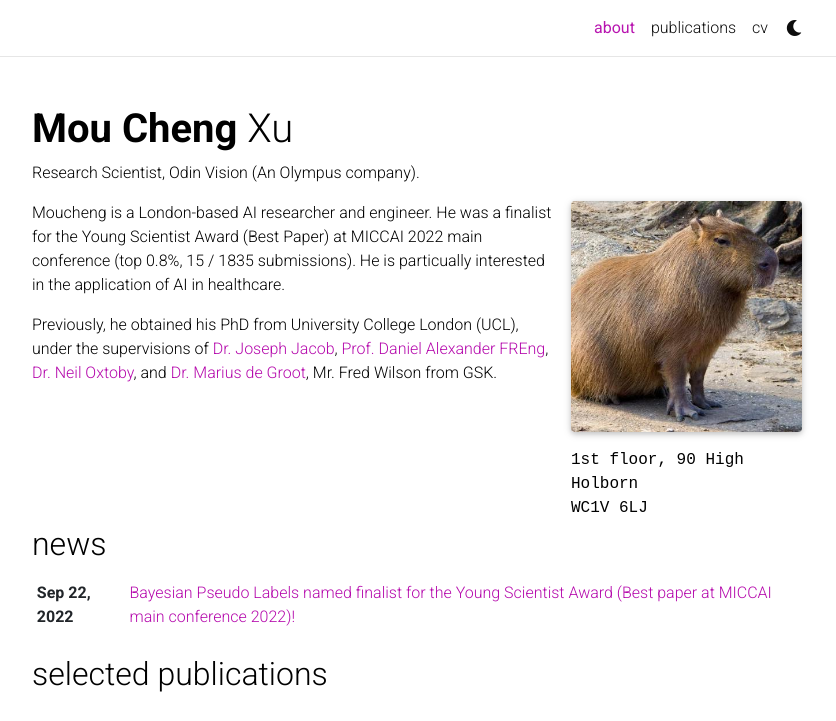
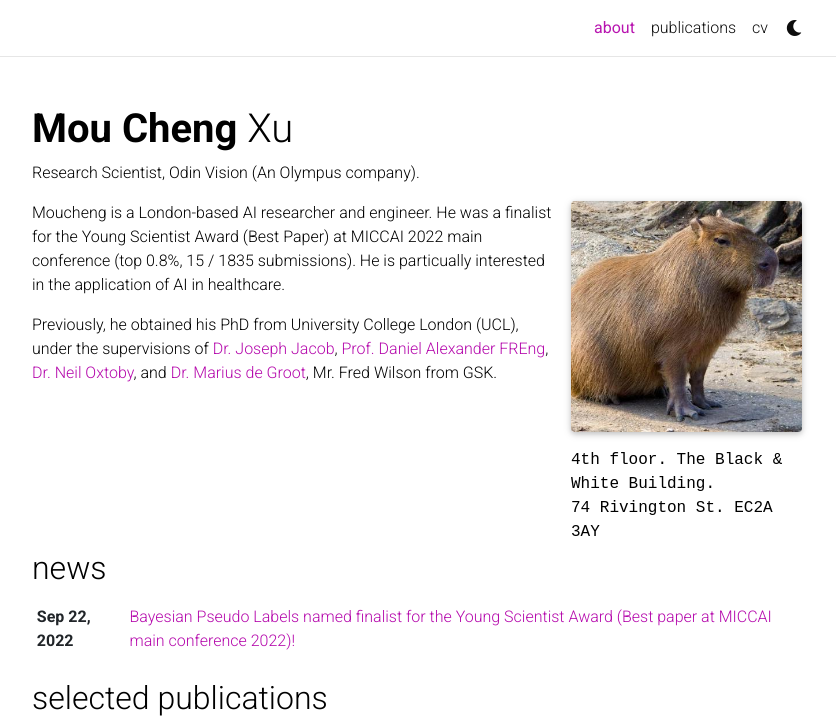
Before and after one commit to moucheng2017/moucheng2017.github.io, a Jekyll site: the page built from _pages/about.md, in a window 1280 px wide and 1015 px high, cut to the strip 0-721 px from the top of the window. Shown: the whole strip, without its empty margins (223-1059 px from the left). Built offline with Jekyll 4.4.1, drawn with Linux system fonts in a browser that asks for light colours; comment, search, counter and statistics services are not loaded; a style sheet for code colours, icons or effects is not loaded.

Commit message:
Update about.md update new office

```diff
--- a/_pages/about.md
+++ b/_pages/about.md
@@ -10,8 +10,8 @@ profile:
   image: prof_pic.jpeg
   image_circular: false # crops the image to make it circular
   address: >
-    <p>1st floor, 90 High Holborn</p>
-    <p>WC1V 6LJ</p>
+    <p>4th floor. The Black & White Building. </p>
+    <p>74 Rivington St. EC2A 3AY</p>
 
 news: true  # includes a list of news items
 latest_posts: false  # includes a list of the newest posts
```
